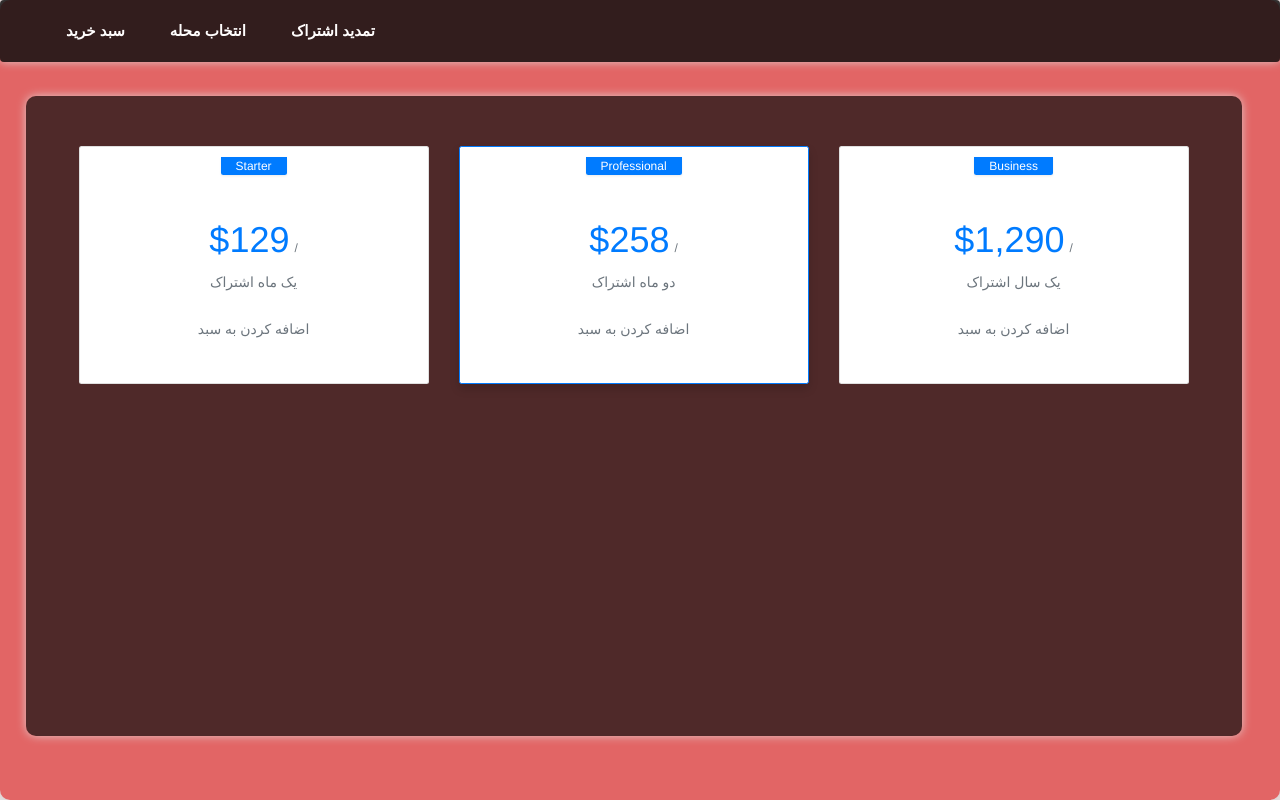
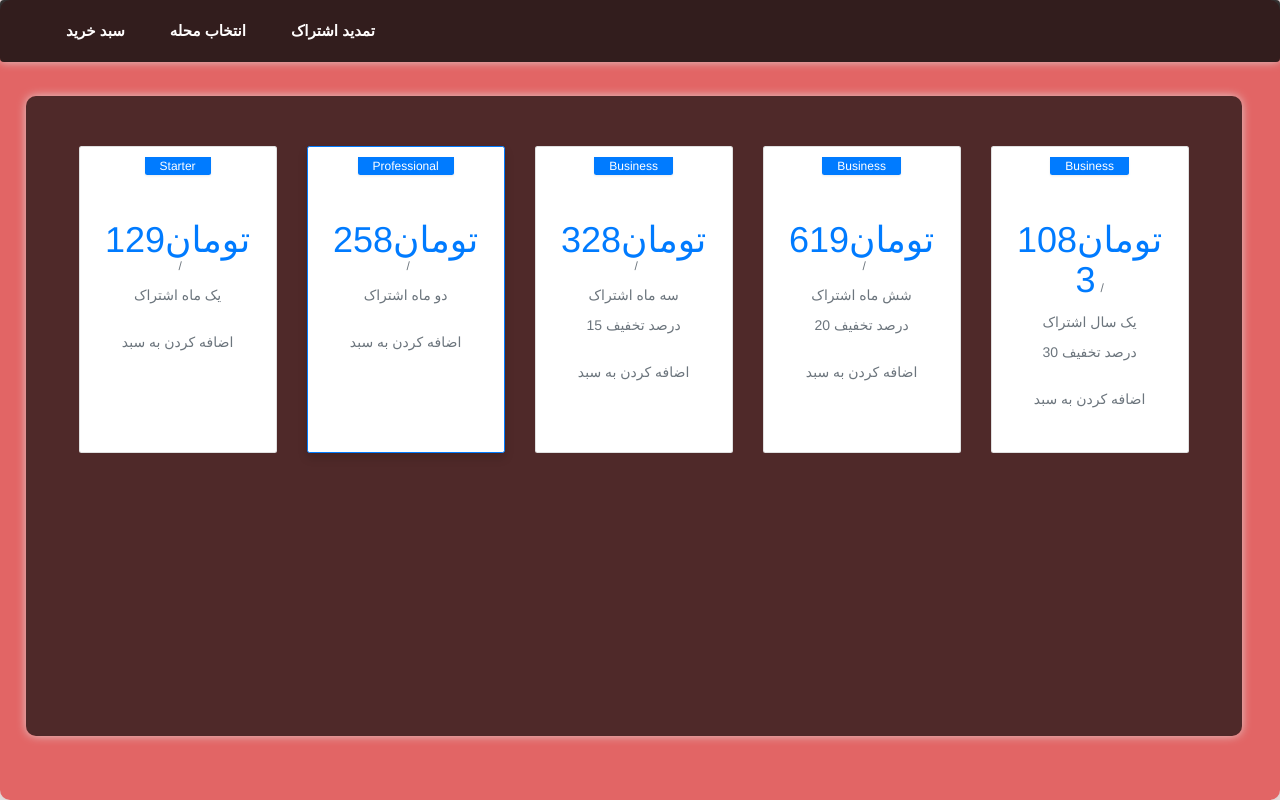
Before and after one commit to aliaqa256/bongah, a Django app: page /auth/select_plan/ in a window 1280 px wide. Run offline with Django 4.2, Linux system fonts and the light colour scheme; the visitor is signed in with stand-in values (Sample User, id 1); parts of the project's set-up code (start-up, migrations or seed data) failed here and were passed over; some libraries are stand-ins or nearby versions.

Commit message:
tohid changes

```diff
--- a/djangoapp/accounts/models.py
+++ b/djangoapp/accounts/models.py
@@ -48,7 +48,7 @@ class User(AbstractBaseUser):
         verbose_name='created date', auto_now_add=True)
     update_date = models.DateTimeField(
         verbose_name='update date', auto_now=True)
-    days_left=models.IntegerField(verbose_name='days_left',blank=True, null=True,default=0)
+    days_left=models.IntegerField(verbose_name='days_left',blank=True, null=True,default=7)
 
     # phone number with validation
     phone_number = models.CharField(
--- a/djangoapp/accounts/robot.py
+++ b/djangoapp/accounts/robot.py
@@ -4,7 +4,7 @@ import telebot
 import requests
 from telebot import types
 
-API_TOKEN = '5514637392:AAF1BXO6HGQYR1yuliN6NmAMD2--pfHXd4g'
+API_TOKEN = '5380006694:AAEDP9IIEukEuPVNmc6AyyuEcbvuBuFvLcw'
 bot = telebot.TeleBot(API_TOKEN)
 
 
--- a/djangoapp/accounts/templates/accounts/error.html
+++ b/djangoapp/accounts/templates/accounts/error.html
@@ -21,9 +21,8 @@
         </button>
         <div class="collapse navbar-collapse" id="navbarNavAltMarkup">
           <div class="navbar-nav">
-            <a class="nav-item nav-link active" href="/">Home <span class="sr-only">(current)</span></a>
-            <a class="nav-item nav-link" href="/requirement">Requirements</a>
-            <a class="nav-item nav-link" href="/about-me">About</a>
+            <a class="nav-item nav-link active" href="/">moshaveryar <span class="sr-only">(current)</span></a>
+
 
           </div>
         </div>
--- a/djangoapp/accounts/templates/accounts/select_plan.html
+++ b/djangoapp/accounts/templates/accounts/select_plan.html
@@ -15,7 +15,7 @@
                 <div class="card card-pricing text-center px-3 mb-4">
                     <span class="h6 w-60 mx-auto px-4 py-1 rounded-bottom bg-primary text-white shadow-sm">Starter</span>
                     <div class="bg-transparent card-header pt-4 border-0">
-                        <h1 class="h1 font-weight-normal text-primary text-center mb-0" data-pricing-value="15">$<span class="price">129</span><span class="h6 text-muted ml-2">/ </span></h1>
+                        <h1 class="h1 font-weight-normal text-primary text-center mb-0" data-pricing-value="15">تومان<span class="price">129</span><span class="h6 text-muted ml-2">/ </span></h1>
                     </div>
                     <div class="card-body pt-0">
                         <ul class="list-unstyled mb-4">
@@ -40,7 +40,7 @@
                 <div class="card card-pricing popular shadow text-center px-3 mb-4">
                     <span class="h6 w-60 mx-auto px-4 py-1 rounded-bottom bg-primary text-white shadow-sm">Professional</span>
                     <div class="bg-transparent card-header pt-4 border-0">
-                        <h1 class="h1 font-weight-normal text-primary text-center mb-0" data-pricing-value="30">$<span class="price">258</span><span class="h6 text-muted ml-2">/ </span></h1>
+                        <h1 class="h1 font-weight-normal text-primary text-center mb-0" data-pricing-value="30">تومان<span class="price">258</span><span class="h6 text-muted ml-2">/ </span></h1>
                     </div>
                     <div class="card-body pt-0">
                         <ul class="list-unstyled mb-4">
@@ -60,22 +60,67 @@
                 <div class="card card-pricing text-center px-3 mb-4">
                     <span class="h6 w-60 mx-auto px-4 py-1 rounded-bottom bg-primary text-white shadow-sm">Business</span>
                     <div class="bg-transparent card-header pt-4 border-0">
-                        <h1 class="h1 font-weight-normal text-primary text-center mb-0" data-pricing-value="45">$<span class="price">1,290</span><span class="h6 text-muted ml-2">/ </span></h1>
+                        <h1 class="h1 font-weight-normal text-primary text-center mb-0" data-pricing-value="45">تومان<span class="price">328</span><span class="h6 text-muted ml-2">/ </span></h1>
+                    </div>
+                    <div class="card-body pt-0">
+                        <ul class="list-unstyled mb-4">
+                            <li> سه ماه اشتراک</li>
+                            <li> 15 درصد تخفیف</li>
+
+                        </ul>
+                        <form method="post">
+                                   {% csrf_token %}
+           <input type="hidden" name="plan_type" value="32800000">
+                      <input type="hidden" name="plan_days" value="93">
+                        <button type="submit" class="btn btn-outline-secondary mb-3 hvr">اضافه کردن به سبد</button>
+                        </form>
+                    </div>
+                </div>
+
+
+<!--  -->
+                 <div class="card card-pricing text-center px-3 mb-4">
+                    <span class="h6 w-60 mx-auto px-4 py-1 rounded-bottom bg-primary text-white shadow-sm">Business</span>
+                    <div class="bg-transparent card-header pt-4 border-0">
+                        <h1 class="h1 font-weight-normal text-primary text-center mb-0" data-pricing-value="45"> تومان<span class="price">619</span><span class="h6 text-muted ml-2">/ </span></h1>
+                    </div>
+                    <div class="card-body pt-0">
+                        <ul class="list-unstyled mb-4">
+                            <li>شش ماه اشتراک</li>
+                            <li> 20 درصد تخفیف</li>
+
+                        </ul>
+                        <form method="post">
+                                   {% csrf_token %}
+           <input type="hidden" name="plan_type" value="61900000">
+                      <input type="hidden" name="plan_days" value="182">
+                        <button type="submit" class="btn btn-outline-secondary mb-3 hvr">اضافه کردن به سبد</button>
+                        </form>
+                    </div>
+                </div>
+                <!--  -->
+
+
+
+                 <div class="card card-pricing text-center px-3 mb-4">
+                    <span class="h6 w-60 mx-auto px-4 py-1 rounded-bottom bg-primary text-white shadow-sm">Business</span>
+                    <div class="bg-transparent card-header pt-4 border-0">
+                        <h1 class="h1 font-weight-normal text-primary text-center mb-0" data-pricing-value="45">تومان<span class="price">1083</span><span class="h6 text-muted ml-2">/ </span></h1>
                     </div>
                     <div class="card-body pt-0">
                         <ul class="list-unstyled mb-4">
                             <li>یک سال اشتراک</li>
+                            <li> 30 درصد تخفیف</li>
 
                         </ul>
                         <form method="post">
                                    {% csrf_token %}
-           <input type="hidden" name="plan_type" value="12900000">
+           <input type="hidden" name="plan_type" value="10830000">
                       <input type="hidden" name="plan_days" value="365">
                         <button type="submit" class="btn btn-outline-secondary mb-3 hvr">اضافه کردن به سبد</button>
                         </form>
                     </div>
                 </div>
-
         </div>
 <!-- aaaaaaaaaaaaaaaaaaaaaaaaaaaaaaaa -->
 
--- a/djangoapp/accounts/urls.py
+++ b/djangoapp/accounts/urls.py
@@ -16,6 +16,7 @@ urlpatterns = [
     path('login_template/', views.LoginTemplateView.as_view(), name='login'),
     path('card/', views.CardTemplateView.as_view(), name='card'),
     path('select_plan/', views.SelectPlanTemplateView.as_view(), name="select_plan"),
+    path('empty_card/', views.EmptyCardView.as_view(), name="empty_card"),
 
     # //
     path('payment', views.payment_start, name='payment_start'),
--- a/djangoapp/accounts/utils.py
+++ b/djangoapp/accounts/utils.py
@@ -265,4 +265,5 @@ def return_telegram_doc(home):
     return f"""
 {title}{description}{price}{address}{year}{rooms}{area}{floor}{parking}{anbari}{elevator}{price_per_meter}{total_price}{type_of_sell}{main_type}{sub_type}{contact}{link}
 
+@moshaveryarbot
     """
--- a/djangoapp/accounts/views.py
+++ b/djangoapp/accounts/views.py
@@ -153,10 +153,12 @@ class CardTemplateView(View):
         keywords = user.search_words.all()
         # sum of user payments amount
         sum_of_payments = Payments.objects.filter(user=user, is_done=False).aggregate(Sum('amount'))['amount__sum'] or 0
+        days_left = user.days_left
         context={
             'title':'خرید کارت',
             'keywords': keywords,
-            'sum_of_payments':sum_of_payments
+            'sum_of_payments':sum_of_payments,
+            'days_left':days_left
         }
         return render(request, 'accounts/card.html',context)
 
@@ -280,8 +282,9 @@ def payment_return(request):
                         pay.save()
                     user.days_left=user.days_left + rooz
                     user.save()
+                    result['message'] = '  پرداخت شما با موفقیت انجام شد از این پس اگهی های محله هایی که انتخاب کردید به تلگرامتان ارسال خواهد شد'
 
-                    return render(request, 'accounts/error.html', {'txt': result['message']})
+                    return render(request, 'accounts/error.html', {'txt':result['message'] })
 
                 else:
                     txt = result['message']
@@ -317,3 +320,18 @@ def payment_check(request, pk):
         payment.save()
 
     return render(request, 'accounts/error.html', {'txt': result['message']})
+
+
+class EmptyCardView(View):
+    def post(self, request, *args, **kwargs):
+        if not request.user.is_authenticated:
+            return redirect('/auth/login_template/')
+
+        user = request.user
+        payments=Payments.objects.filter(user=user)
+        for pay in payments:
+            pay.delete()
+
+
+
+        return redirect('accounts:card')
--- a/djangoapp/templates/base.html
+++ b/djangoapp/templates/base.html
@@ -44,7 +44,7 @@
 
 
 </head>
-<body >
+<body  >
    {% include 'common/header.html' %}
    {% include 'common/messages.html' %}
 
```
Also changed, not shown: djangoapp/accounts/tasks.py (+7 -4 lines), djangoapp/accounts/templates/accounts/card.html (+17 -0 lines), djangoapp/accounts/migrations/0018_alter_user_days_left.py (added).
